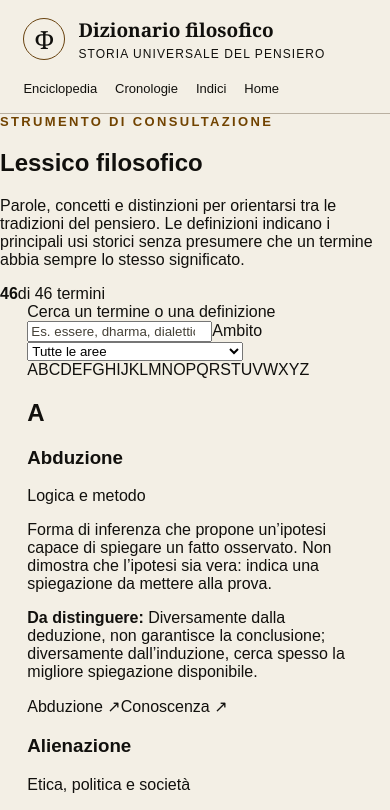
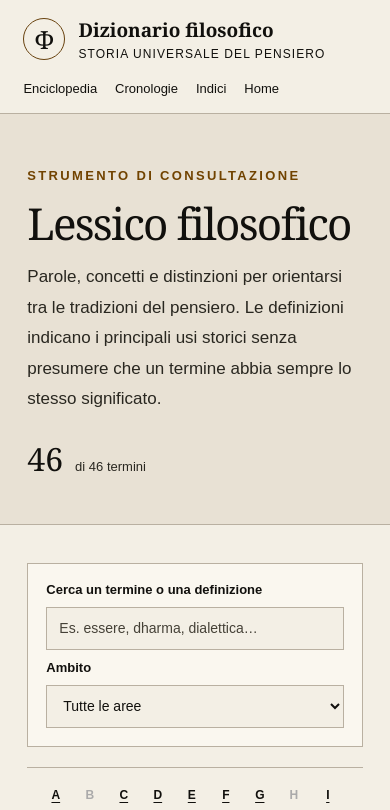
Before and after one commit to Marco19666/dizionariofilosofico, a Next.js app: page /lessico in a window 390 px wide. Shown: the top 810 px of the page. Built offline with nearby package versions, Linux system fonts and the light colour scheme.

Commit message:
Aggiungi stili responsive per il lessico filosofico

```diff
--- a/app/globals.css
+++ b/app/globals.css
@@ -322,3 +322,29 @@ a:focus-visible,button:focus-visible,input:focus-visible,select:focus-visible{
 .parallel-track article a{display:inline-block;margin-top:8px;color:var(--ink);font-size:12px;text-decoration:underline;text-underline-offset:3px}
 @media(max-width:850px){.timeline-controls{grid-template-columns:1fr 1fr}.timeline-controls .timeline-filter{grid-column:1/-1}.parallel-tracks{grid-template-columns:1fr}}
 @media(max-width:560px){.timeline-controls{grid-template-columns:1fr}.timeline-controls .timeline-filter{grid-column:auto}.parallel-track li{grid-template-columns:1fr;gap:5px}.timeline-view-switch{display:grid;grid-template-columns:1fr 1fr}}
+
+/* Lessico filosofico autonomo */
+.lexicon-hero{padding:76px 10vw 62px;background:var(--paper-deep);color:var(--ink);border-bottom:1px solid var(--line)}
+.lexicon-hero h1{margin:0;font:400 clamp(44px,6vw,72px)/1 Georgia,"Times New Roman",serif;letter-spacing:-.04em}
+.lexicon-hero>p:not(.eyebrow){max-width:760px;color:var(--muted);font-size:17px;line-height:1.8}
+.lexicon-count{display:flex;align-items:baseline;gap:12px;margin-top:22px}.lexicon-count strong{font:400 32px Georgia,serif}.lexicon-count span{font-size:13px;color:var(--muted)}
+.lexicon-content{padding-top:38px;padding-bottom:85px}
+.lexicon-search{display:grid;grid-template-columns:minmax(180px,1fr) minmax(180px,1.3fr) 80px minmax(180px,.7fr);gap:10px 14px;align-items:center;padding:18px;border:1px solid var(--line);background:var(--white)}
+.lexicon-search label{font-size:13px;font-weight:700}.lexicon-search input,.lexicon-search select{width:100%;min-height:43px;padding:0 12px;border:1px solid var(--line);background:var(--paper);color:var(--ink);font:inherit;font-size:14px}
+.lexicon-letters{display:flex;flex-wrap:wrap;gap:5px;margin:20px 0 34px;padding:14px;border-bottom:1px solid var(--line);border-top:1px solid var(--line)}
+.lexicon-letters a{min-width:29px;padding:6px 4px;text-align:center;font-size:12px;font-weight:700;text-decoration:underline;text-underline-offset:3px}
+.lexicon-letters a.disabled{color:#aaa;text-decoration:none;pointer-events:none}
+.lexicon-letter{display:grid;grid-template-columns:70px minmax(0,1fr);gap:22px;padding:22px 0;border-bottom:1px solid var(--line);scroll-margin-top:20px}
+.lexicon-letter>h2{margin:0;font:400 42px Georgia,serif;color:var(--ochre)}
+.lexicon-terms{display:grid;grid-template-columns:repeat(2,minmax(0,1fr));gap:14px}
+.lexicon-term{padding:19px;border:1px solid var(--line);background:var(--white)}
+.lexicon-term-heading{display:flex;justify-content:space-between;gap:10px;align-items:baseline}
+.lexicon-term h3{margin:0;font:400 21px Georgia,serif}
+.lexicon-term-heading span{color:var(--muted);font-size:10px;text-align:right}
+.lexicon-term>p{margin:12px 0 0;color:var(--ink);font-size:14px;line-height:1.75}
+.lexicon-term .lexicon-distinction{padding-top:10px;border-top:1px solid var(--line);color:var(--muted);font-size:13px}
+.lexicon-distinction strong{color:var(--ink)}
+.lexicon-related{display:flex;flex-wrap:wrap;gap:8px 15px;margin-top:12px}
+.lexicon-related a{color:var(--ink);font-size:12px;text-decoration:underline;text-decoration-color:var(--ochre);text-underline-offset:3px}
+@media(max-width:850px){.lexicon-search{grid-template-columns:1fr 1fr}.lexicon-terms{grid-template-columns:1fr}}
+@media(max-width:600px){.lexicon-hero{padding:54px 7vw 44px}.lexicon-content{padding-left:7vw;padding-right:7vw}.lexicon-search{grid-template-columns:1fr}.lexicon-letter{grid-template-columns:38px minmax(0,1fr);gap:10px}.lexicon-letter>h2{font-size:30px}.lexicon-term-heading{align-items:flex-start;flex-direction:column}.lexicon-term-heading span{text-align:left}}
```
